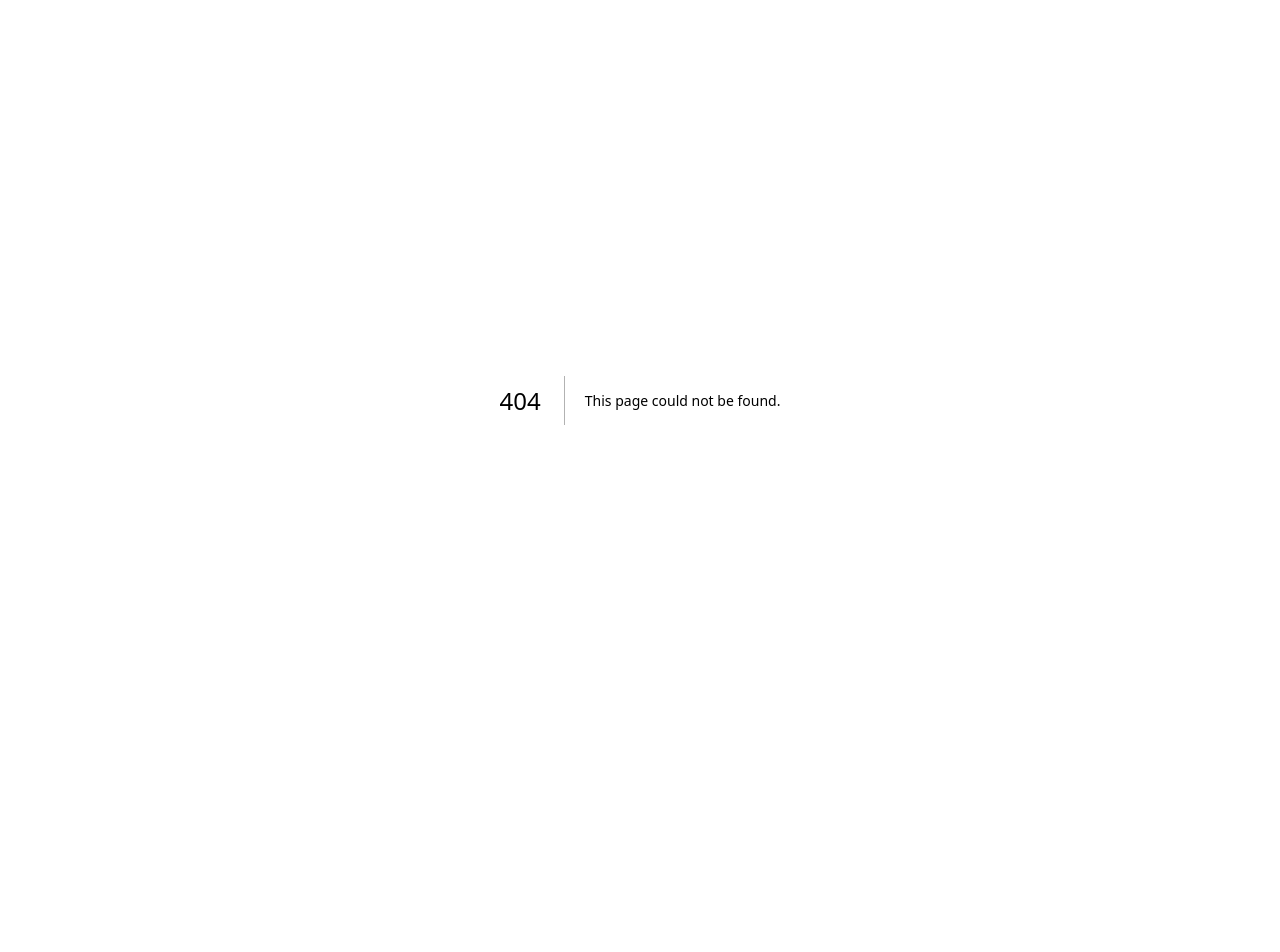
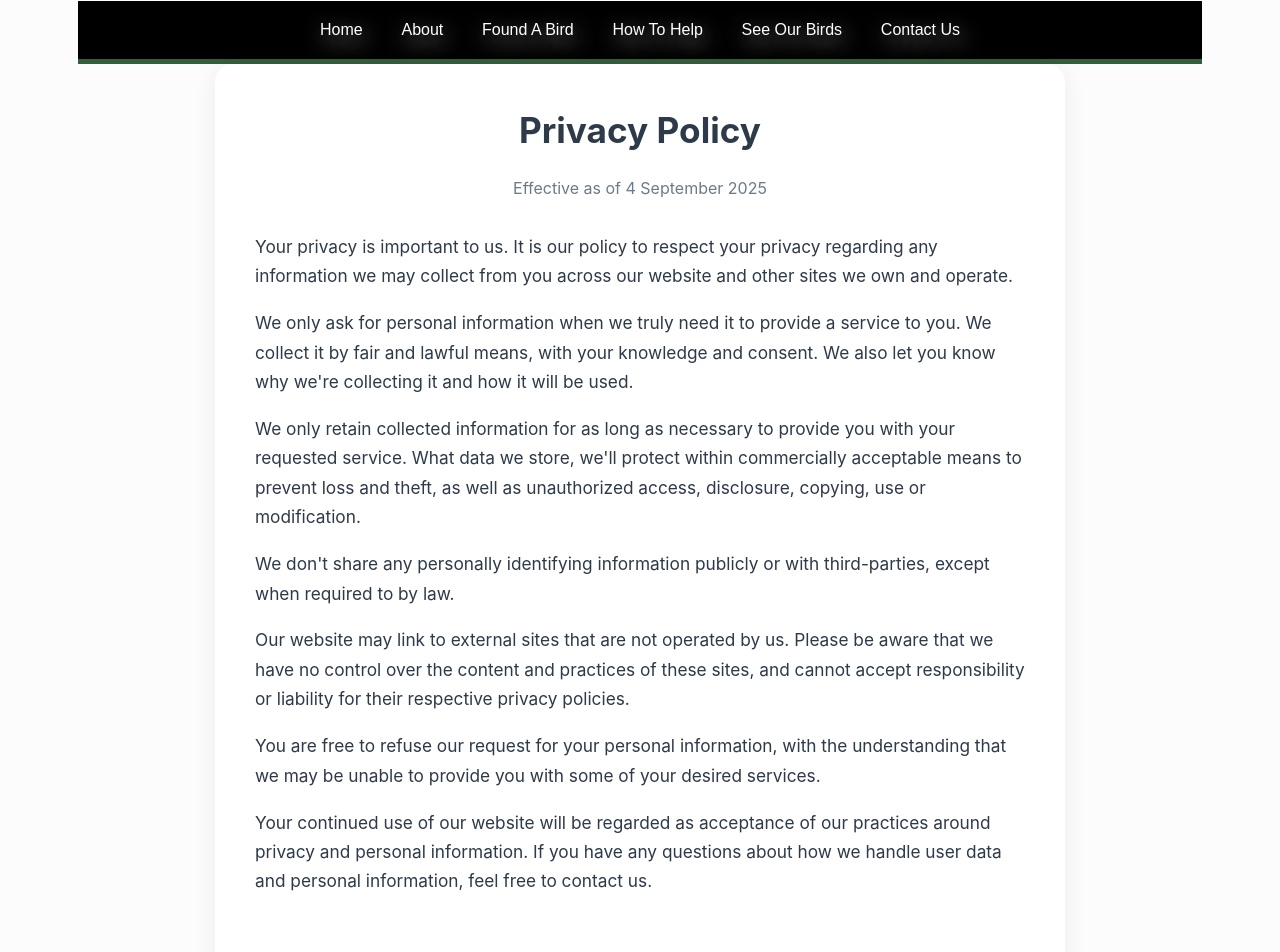
Before and after one commit to myDeveloperJourney/rogers-wildlife-site, a Next.js app: page /privacy-policy in a window 1280 px wide. Before the commit this address had no page. Shown: the top 952 px of the page. Before the commit the page ends 800 px from the top, so only its background shows below. Built offline with nearby package versions, Linux system fonts and the light colour scheme.

Commit message:
wip: adds privacy policy and terms

```diff
--- a/src/components/base/footer/index.js
+++ b/src/components/base/footer/index.js
@@ -7,14 +7,14 @@ export default function Footer() {
     const linkObjs = [
         { name: "Home", path: "/" },
         { name: "Our Story", path: "/about" },
-        // NOTE: Not sure if we need this right now
-        // { name: "In the News", path: "/" },
         { name: "Found a Bird?", path: "/found-a-bird" },
         { name: "How to Help", path: "/how-to-help" },
-        // { name: "Photo Gallery", path: "/see-our-birds" },
-        // NOTE: Not sure if we need this right now
-        // { name: "Educational Birds", path: "/" },
         { name: "Contact Us", path: "/contact-us" },
+    ];
+
+    const linkObjsAlt = [
+        { name: "Privacy Policy", path: "/privacy-policy" },
+        { name: "Terms of Service", path: "/terms-of-service" },
     ];
 
     const links = linkObjs.map((obj) => {
@@ -22,6 +22,15 @@ export default function Footer() {
             <span key={obj.name}>
                 <Link href={obj.path}>{obj.name}</Link>
                 {obj.path != "/contact-us" ? " | " : null}
+            </span>
+        );
+    });
+
+    const linksAlt = linkObjsAlt.map((obj) => {
+        return (
+            <span key={obj.name}>
+                <Link href={obj.path}>{obj.name}</Link>
+                {obj.path != "/terms-of-service" ? " | " : null}
             </span>
         );
     });
@@ -35,6 +44,7 @@ export default function Footer() {
             </div>
             <footer className={styles.footer}>
                 <div className={styles.footer_links}>{links}</div>
+                <div className={styles.footer_links}>{linksAlt}</div>
                 <br />
                 <div>
                     <p>Rogers Wildlife Rehabilitation Center <br />1430 E Cleveland Rd<br />Hutchins, TX 75141</p>
--- /dev/null
+++ b/src/pages/privacy-policy.js
@@ -0,0 +1,39 @@
+
+import Head from "next/head";
+import Layout from "@/components/base/layout";
+import styles from "@/styles/pages/privacy-policy.module.css";
+
+export default function PrivacyPolicy() {
+    return (
+        <>
+            <Head>
+                <title>Privacy Policy | Rogers Wildlife Rehabilitation Center</title>
+                <meta name="description" content="Read our privacy policy to learn how Rogers Wildlife Rehabilitation Center collects, uses, and protects your information." />
+                <link rel="canonical" href="https://rogerswildlife.org/privacy-policy" />
+                <meta name="viewport" content="width=device-width, initial-scale=1" />
+                <link rel="icon" href="/favicon.ico" />
+                <meta property="og:title" content="Privacy Policy | Rogers Wildlife Rehabilitation Center" />
+                <meta property="og:description" content="Read our privacy policy to learn how Rogers Wildlife Rehabilitation Center collects, uses, and protects your information." />
+                <meta property="og:url" content="https://rogerswildlife.org/privacy-policy" />
+                <meta property="og:type" content="website" />
+                <meta property="og:image" content="/images/Mr-Chitters-on-log.jpg" />
+                <meta name="twitter:card" content="summary_large_image" />
+            </Head>
+            <Layout>
+                <main className={styles.privacyContainer}>
+                    <h1 className={styles.privacyTitle}>Privacy Policy</h1>
+                    <div className={styles.privacyDate}>Effective as of 4 September 2025</div>
+                    <section className={styles.privacySection}>
+                        <p>Your privacy is important to us. It is our policy to respect your privacy regarding any information we may collect from you across our website and other sites we own and operate.</p>
+                        <p>We only ask for personal information when we truly need it to provide a service to you. We collect it by fair and lawful means, with your knowledge and consent. We also let you know why we're collecting it and how it will be used.</p>
+                        <p>We only retain collected information for as long as necessary to provide you with your requested service. What data we store, we'll protect within commercially acceptable means to prevent loss and theft, as well as unauthorized access, disclosure, copying, use or modification.</p>
+                        <p>We don't share any personally identifying information publicly or with third-parties, except when required to by law.</p>
+                        <p>Our website may link to external sites that are not operated by us. Please be aware that we have no control over the content and practices of these sites, and cannot accept responsibility or liability for their respective privacy policies.</p>
+                        <p>You are free to refuse our request for your personal information, with the understanding that we may be unable to provide you with some of your desired services.</p>
+                        <p>Your continued use of our website will be regarded as acceptance of our practices around privacy and personal information. If you have any questions about how we handle user data and personal information, feel free to contact us.</p>
+                    </section>
+                </main>
+            </Layout>
+        </>
+    );
+}
--- /dev/null
+++ b/src/styles/pages/privacy-policy.module.css
@@ -0,0 +1,46 @@
+/* styles for privacy policy page */
+.privacyContainer {
+  max-width: 850px;
+  margin: 0 auto;
+  padding: 2.5rem 2.5rem 3.5rem 2.5rem;
+  background: #fff;
+  border-radius: 18px;
+  box-shadow: 0 4px 24px 0 rgba(0,0,0,0.07);
+  font-family: 'Inter', Arial, sans-serif;
+}
+
+.privacyTitle {
+  font-size: 2.2rem;
+  font-weight: 700;
+  margin-bottom: 1.2rem;
+  color: #2d3a4a;
+  text-align: center;
+}
+
+.privacyDate {
+  font-size: 1rem;
+  color: #6c7a89;
+  text-align: center;
+  margin-bottom: 2rem;
+}
+
+.privacySection {
+  margin-bottom: 1.5rem;
+}
+
+.privacySection p {
+  font-size: 1.08rem;
+  line-height: 1.7;
+  color: #2d3a4a;
+  margin-bottom: 1.1rem;
+}
+
+@media (max-width: 600px) {
+  .privacyContainer {
+    padding: 1.5rem 0.8rem 2.2rem 0.8rem;
+    border-radius: 10px;
+  }
+  .privacyTitle {
+    font-size: 1.5rem;
+  }
+}
--- /dev/null
+++ b/src/styles/pages/terms-of-service.module.css
@@ -0,0 +1,14 @@
+/* styles for terms of service page (reuse privacy policy styles) */
+@import "./privacy-policy.module.css";
+
+.termsList {
+	padding-left: 1.4em;
+	margin-top: 1.2em;
+	margin-bottom: 1.2em;
+}
+.termsList li {
+	margin-bottom: 1.1em;
+	font-size: 1.08rem;
+	line-height: 1.7;
+	color: #2d3a4a;
+}
```
Also changed, not shown: src/pages/terms-of-service.js (added, +39 -0 lines).
